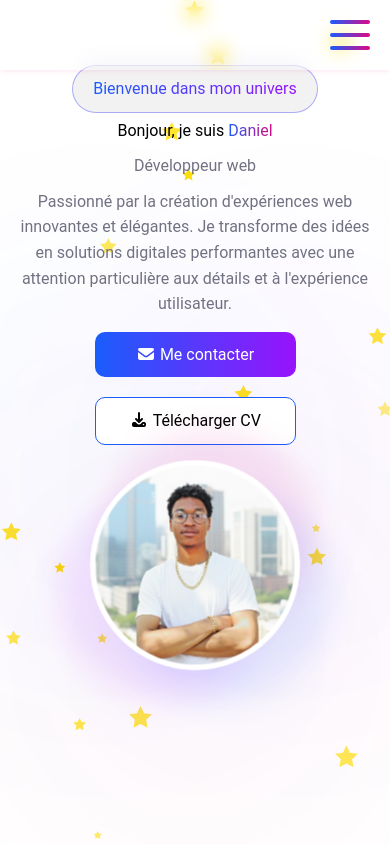
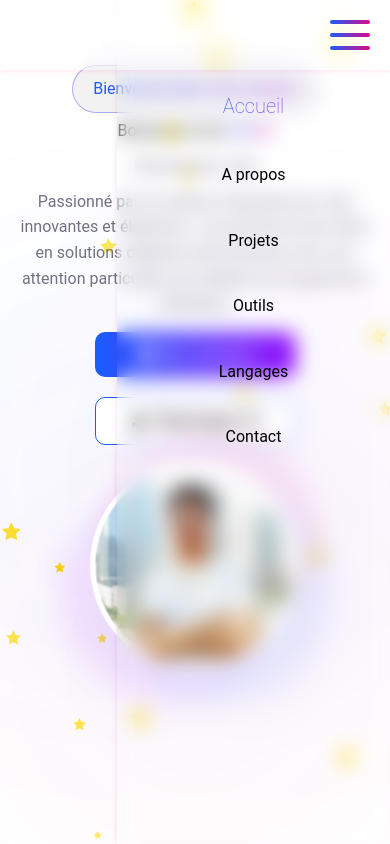
Before and after one commit to Daniel0455/portfolio_daniel, a Next.js app in the folder frontend/: page / in a window 390 px wide. Shown: the top 844 px of the page. Built offline with nearby package versions, Linux system fonts and the light colour scheme.

Commit message:
Ajout de liste navigation mobil

```diff
--- a/frontend/components/Nav.tsx
+++ b/frontend/components/Nav.tsx
@@ -86,6 +86,23 @@ export default function Nav(){
                 <span></span>
                 </label>
             </div>
+            {/*liste */}
+            <nav className="toggleburgger">
+                {boutons.map((bouton)=>(
+                    <button
+                        key={bouton.label}
+                        className={`btnnav ${bouton.cible === actu ? "active" : ""}`}
+                        onClick={() =>
+                        {
+                            setActu(bouton.cible);
+                            localStorage.setItem('actu', bouton.cible)
+                        }
+                        }
+                    >
+                        {bouton.label}
+                    </button>
+                ))}
+            </nav>
         </div>
     )
 }
--- a/frontend/styles/globals.css
+++ b/frontend/styles/globals.css
@@ -21,14 +21,14 @@
 
 /* Composant invisible au départ */
 .fade-in {
-  opacity: 0;               /* invisible au départ */
-  transform: translateY(20px); /* léger décalage vers le bas */
-  transition: opacity 0.8s ease-out, transform 0.8s ease-out;
+    opacity: 0;               /* invisible au départ */
+    transform: translateY(20px); /* léger décalage vers le bas */
+    transition: opacity 0.8s ease-out, transform 0.8s ease-out;
 }
 
 .fade-in.show {
-  opacity: 1;
-  transform: translateY(0);
+    opacity: 1;
+    transform: translateY(0);
 }
 
 
@@ -52,6 +52,23 @@
 .containerburgger
 {
     display: none;
+}
+.toggleburgger
+{
+    display: none;
+    flex-direction: column;
+    width: 70%;
+    align-items: center;
+    backdrop-filter: blur(10px);
+    box-shadow: -1px 0px 5px 0px rgba(var(--rouge-indice),0.1);
+    position: fixed;
+    z-index: 50;
+    backdrop-filter: blur(10px);
+    right: 0;
+    top: 0;
+    padding-top: 70px;
+    overflow-y: auto;
+    height: 100vh;
 }
 .burger {
     position: relative;
@@ -378,6 +395,10 @@ p{ all: unset; display: block;}
         backdrop-filter: blur(10px);
         box-shadow: 0px 1px 5px 0px rgba(var(--rouge-indice),0.1);
     }
+    .toggleburgger
+    {
+        display: flex;
+    }
     .gardemarge
     {
         height: 50px;
```
